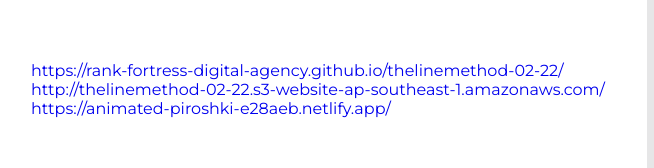
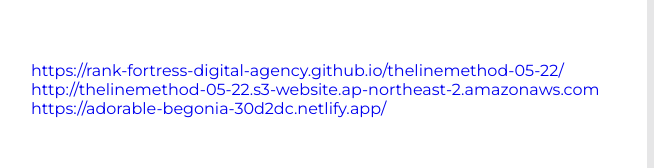
Before and after one commit to Rank-Fortress-Digital-Agency/thelinemethod-05-22, a plain HTML site: page index.html in a window 1280 px wide. Shown: the part 6178-6346 px from the top of the page, 137-791 px from the left. Drawn offline with Linux system fonts and the light colour scheme.

Commit message:
Add files via upload

```diff
--- a/index.html
+++ b/index.html
@@ -349,18 +349,18 @@
         <section>
           <a
             target="_bLank"
-            href="https://rank-fortress-digital-agency.github.io/thelinemethod-02-22/"
-            >https://rank-fortress-digital-agency.github.io/thelinemethod-02-22/</a
+            href="https://rank-fortress-digital-agency.github.io/thelinemethod-05-22/"
+            >https://rank-fortress-digital-agency.github.io/thelinemethod-05-22/</a
           ><br />
           <a
             target="_bLank"
-            href="http://thelinemethod-02-22.s3-website-ap-southeast-1.amazonaws.com/"
-            >http://thelinemethod-02-22.s3-website-ap-southeast-1.amazonaws.com/</a
+            href="http://thelinemethod-05-22.s3-website.ap-northeast-2.amazonaws.com"
+            >http://thelinemethod-05-22.s3-website.ap-northeast-2.amazonaws.com</a
           ><br />
           <a
             target="_bLank"
-            href="https://animated-piroshki-e28aeb.netlify.app/"
-            >https://animated-piroshki-e28aeb.netlify.app/</a
+            href="https://adorable-begonia-30d2dc.netlify.app/"
+            >https://adorable-begonia-30d2dc.netlify.app/</a
           >
         </section>
 
```
